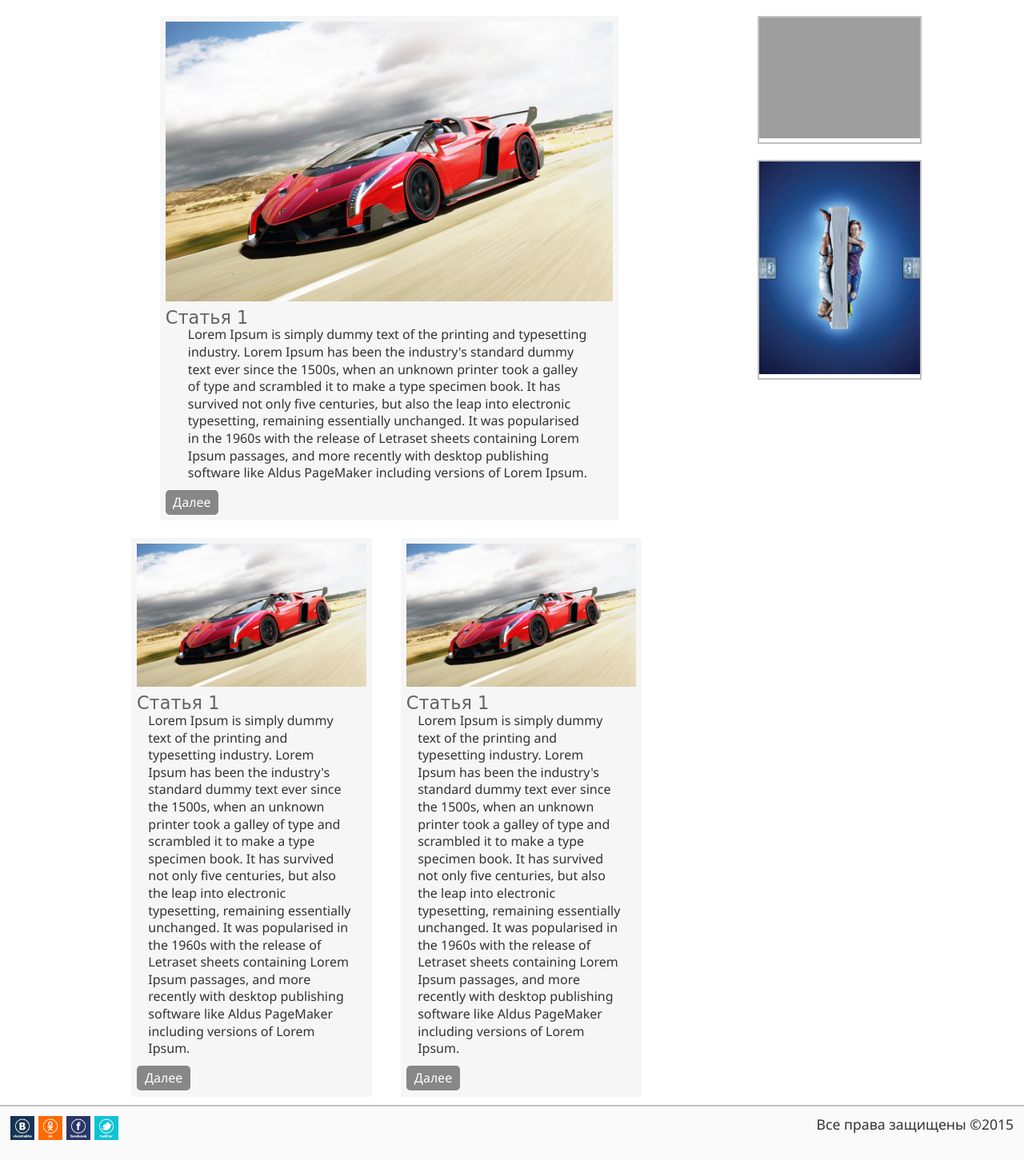
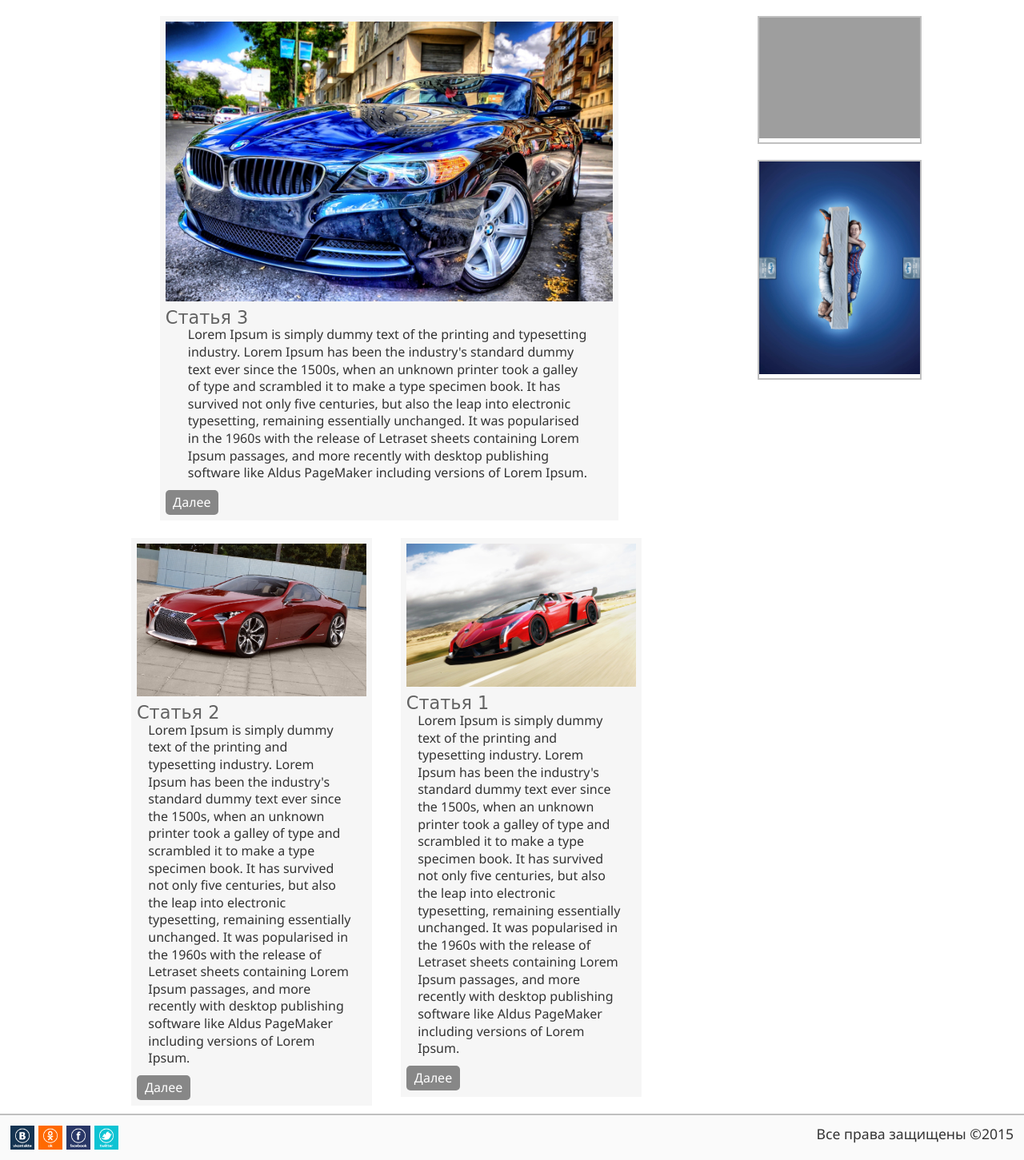
Before and after one commit to qazsedc13/html-education, a PHP site: page / in a window 1280 px wide. Shown: the part 59-1510 px from the top of the page at 80% size. Before the commit the page ends 1485 px from the top, so only its background shows below. Run offline with PHP 8.4, Linux system fonts and the light colour scheme; data comes from the database, SQL or seed files in the repository; grey boxes are pictures that could not be loaded.

Commit message:
Вывели для разных статей разные картинки и заголовки, в зависимости от id, не правильная кодировка выводится

```diff
--- a/mySite/index.php
+++ b/mySite/index.php
@@ -19,8 +19,8 @@
 					echo "<div id=\"bigArticle\">";
 				else
 					echo "<div class=\"article\">";
-				echo '<img src="/img/articles/1.jpg" alt="Статья 1" title="Статья 1" />
-                <h2>Статья 1</h2>
+				echo '<img src="/img/articles/'.$news[$i]["id"].'.jpg" alt="Статья '.$news[$i]["id"].'" title="Статья '.$news[$i]["id"].'" />
+                <h2>Статья '.$news[$i]["id"].'</h2>
                 <p>Lorem Ipsum is simply dummy text of the printing and typesetting industry. Lorem Ipsum has been the industry\'s standard dummy text ever since the 1500s, when an unknown printer took a galley of type and scrambled it to make a type specimen book. It has survived not only five centuries, but also the leap into electronic typesetting, remaining essentially unchanged. It was popularised in the 1960s with the release of Letraset sheets containing Lorem Ipsum passages, and more recently with desktop publishing software like Aldus PageMaker including versions of Lorem Ipsum.</p>
                 <a href="/article.php">
                 	<div class="more">Далее</div>
```
